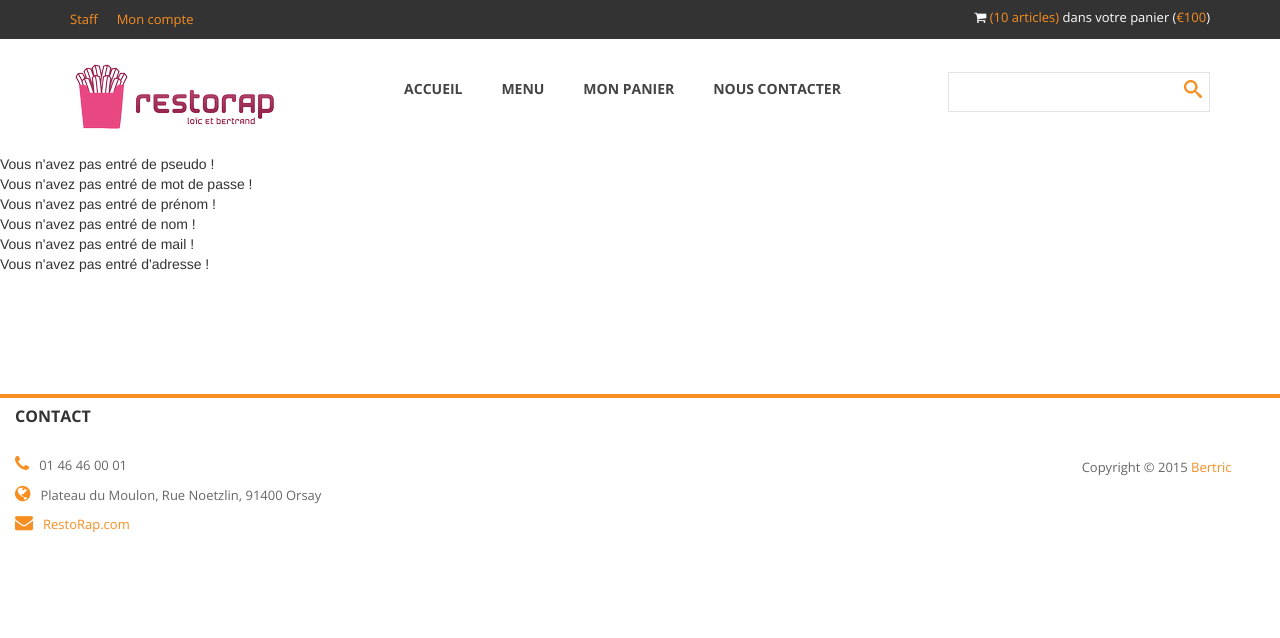
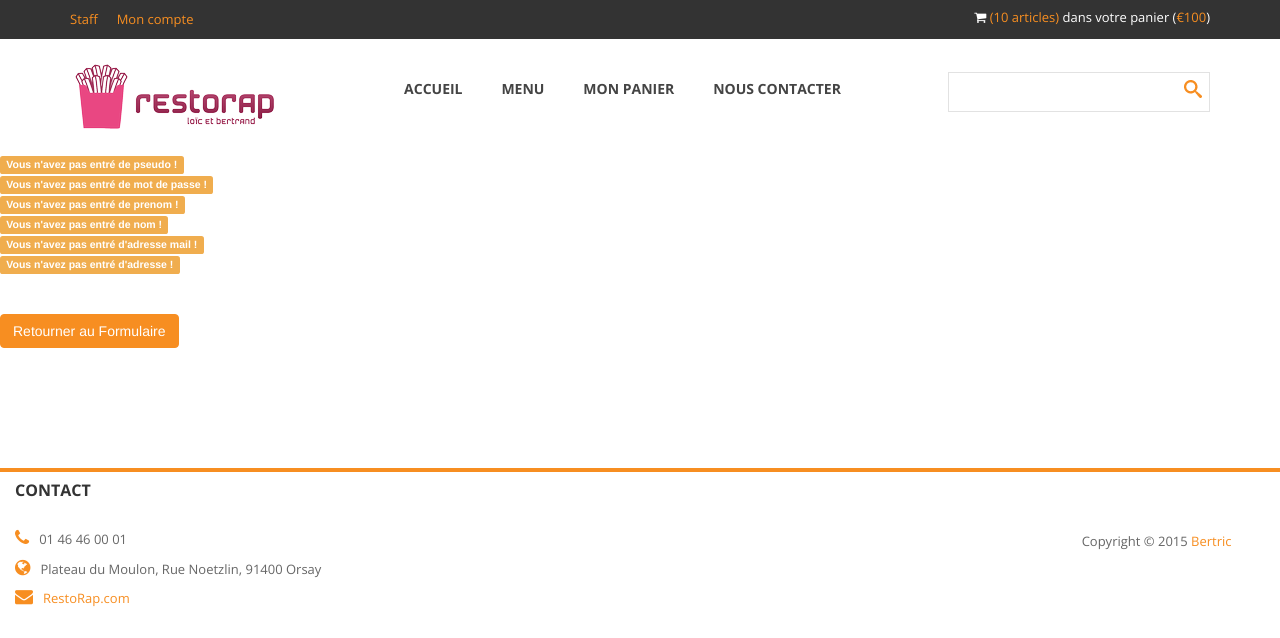
Before and after one commit to projetBertrandLoic/projetWeb, a PHP site: page /verif_compte.php in a window 1280 px wide. Shown: the top 638 px of the page. Run offline with PHP 8.4, Linux system fonts and the light colour scheme; tables that the repository leaves empty hold one stand-in row (values such as "Sample post"); data that the repository does not hold is empty; some libraries are stand-ins or nearby versions.

Commit message:
module inscription finalisé

```diff
--- a/verif_compte.php
+++ b/verif_compte.php
@@ -1,61 +1,85 @@
 <?php
 include_once('model/connect.php');
-include_once("header.php");
+include_once('header.php');
+
+$canSuscribe = false;
 
 if (!empty($_POST['pseud'])) {
 	$login = $_POST['pseud'];
 }else{
-	echo "Vous n'avez pas entré de pseudo !";
+	?><span class="label label-warning">Vous n'avez pas entré de pseudo !</span><?php
 	echo '</br>';
 }
+
 if (!empty($_POST['mdp'])) {
-	$mdp = $_POST['mdp'];
+	    $mdp = $_POST['mdp'];
 }else{
-	echo "Vous n'avez pas entré de mot de passe !";
+	?><span class="label label-warning">Vous n'avez pas entré de mot de passe !</span><?php
 	echo '</br>';
 }
+
 if (!empty($_POST['first'])) {
 	$prenom = $_POST['first'];
 }else{
-	echo "Vous n'avez pas entré de prénom !";
+	?><span class="label label-warning">Vous n'avez pas entré de prenom !</span><?php
 	echo '</br>';
 }
+
 if (!empty($_POST['last'])) {
 	$nom = $_POST['last'];
 }else{
-	echo "Vous n'avez pas entré de nom !";
+	?><span class="label label-warning">Vous n'avez pas entré de nom !</span><?php
 	echo '</br>';
 }
-if (!empty($_POST['mail'])) {
-	$email = $_POST['mail'];
-}else{
-	echo "Vous n'avez pas entré de mail !";
+
+if (empty($_POST['mail'])) {
+	?><span class="label label-warning">Vous n'avez pas entré d'adresse mail !</span><?php
 	echo '</br>';
-}
+	}else if(filter_var($_POST['mail'], FILTER_VALIDATE_EMAIL)){
+			$email = $_POST['mail'];
+		}else{
+			?><span class="label label-danger">Votre mail n'est pas valide</span> </br><?php
+	}
+
+
 if (!empty($_POST['adresse'])) {
 	$adresse = $_POST['adresse'];
 }else{
-	echo "Vous n'avez pas entré d'adresse !";
+	?><span class="label label-warning">Vous n'avez pas entré d'adresse !</span><?php
 	echo '</br>';
 }
 
 
-
+	if (!empty($_POST['pseud'])){
 	$request = mysqli_query($co,"SELECT login FROM user WHERE '$login' = login") or die ("erreur requete login");
-	if (mysqli_num_rows ($request) == 1){
-		echo "<script type='text/javascript'> alert('Ce pseudo existe deja, desolé') </script>";
-		//header("Location:compte.php");
+		if (mysqli_num_rows ($request) == 1){
+			?><span class="label label-danger">Ce pseudo est deja pris</span>
+			</br><?php
+		}else if ((!empty($_POST['pseud'])) && (!empty($_POST['mdp']))){
+				$request = mysqli_query($co,"SELECT login,password FROM user WHERE '$login' = login AND '$mdp' = password") or die ("erreur requete login mot de passe");
+				if (mysqli_num_rows ($request) == 1){
+					?><span class="label label-danger">Couple pseudo et mot de passe deja existant</span><?php
+				}else{
+					$canSuscribe = true;
+				}
+		}
 	}
 
-	$request = mysqli_query($co,"SELECT login,password FROM user WHERE '$login' = login AND '$mdp' = password") or die ("erreur requete login mot de passe");
-	if (mysqli_num_rows ($request) == 1){
-		echo "<script type='text/javascript'> alert('Le couple login et mot de passe existe deja') </script>";
-		//header("Location:compte.php");
-	}
-	if ((!empty($_POST['pseud'])) && (!empty($_POST['mdp'])) && (!empty($_POST['first'])) && (!empty($_POST['last'])) && (!empty($_POST['mail'])) &&(!empty($_POST['adresse']))){
+
+	if ((!empty($login)) && (!empty($mdp)) && (!empty($prenom)) && (!empty($nom)) && (!empty($email)) &&(!empty($adresse))&& $canSuscribe == true){
 		$resultat = mysqli_query($co, "INSERT INTO user VALUES ('','$login','$mdp','','$nom','$prenom','$email','$adresse')") or die ("insertion de l'utilisateur en base impossible");
 		$id = mysqli_insert_id ($co);
-		echo "Votre inscription à bien été realisée, Bienvenue parmis nous !";
+		?><span class="label label-success">Votre inscription a bien été prise en compte "<?php echo $login?>", bienvenu ! </span><?php
 	}
 
-include_once("footer.php");?>
+
+?>
+<div >
+	<form class="form-horizontal" action='compte.php' method="POST">
+	</br></br>
+		<button class="btn btn-primary" type="submit">Retourner au Formulaire</button>
+</div>
+<?php
+include_once('footer.php');
+
+	?>
```
Also changed, not shown: compte.php (+5 -4 lines).
